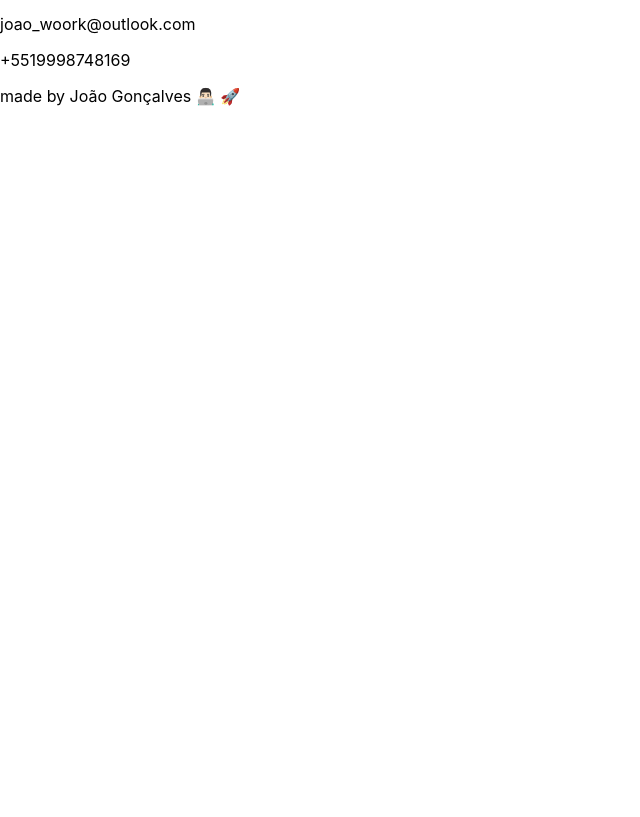
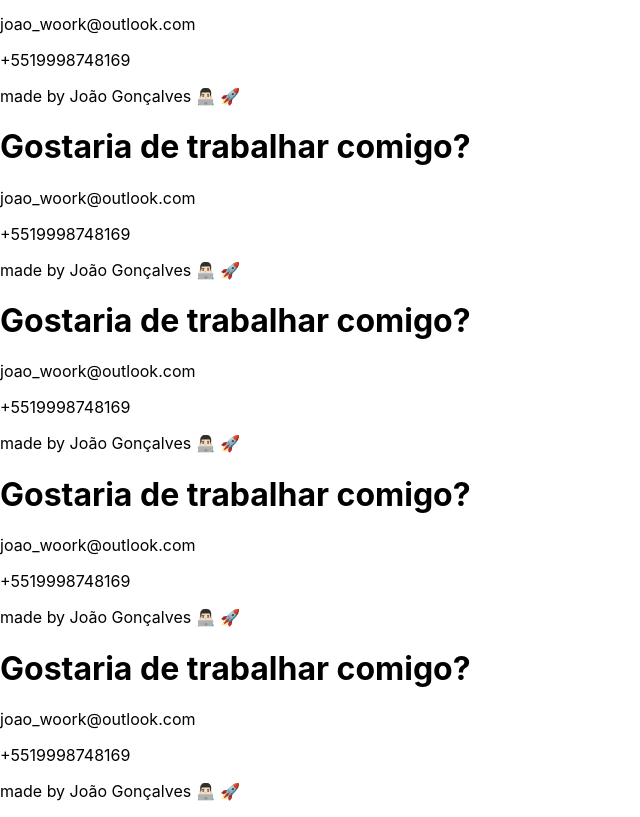
Before and after one commit to jooaogbriel/myportfolio, a React (Create React App) app: page / in a window 1280 px wide. Shown: the part 1120-1937 px from the top of the page, without its empty margins (0-640 px from the left). Before the commit the page ends 1242 px from the top, so only its background shows below. Built offline with nearby package versions, Linux system fonts and the light colour scheme.

Commit message:
duplicat

```diff
--- a/src/components/Final/index.tsx
+++ b/src/components/Final/index.tsx
@@ -8,6 +8,26 @@ export const Final = ( )=> {
             <p>+5519998748169</p>
 
             <p>made by João Gonçalves 👨🏻‍💻 🚀</p>
+            <h1>Gostaria de trabalhar comigo?</h1>
+            <p>joao_woork@outlook.com</p>
+            <p>+5519998748169</p>
+
+            <p>made by João Gonçalves 👨🏻‍💻 🚀</p>
+            <h1>Gostaria de trabalhar comigo?</h1>
+            <p>joao_woork@outlook.com</p>
+            <p>+5519998748169</p>
+
+            <p>made by João Gonçalves 👨🏻‍💻 🚀</p>
+            <h1>Gostaria de trabalhar comigo?</h1>
+            <p>joao_woork@outlook.com</p>
+            <p>+5519998748169</p>
+
+            <p>made by João Gonçalves 👨🏻‍💻 🚀</p>
+            <h1>Gostaria de trabalhar comigo?</h1>
+            <p>joao_woork@outlook.com</p>
+            <p>+5519998748169</p>
+
+            <p>made by João Gonçalves 👨🏻‍💻 🚀</p>
         </C.Container>
     )
 }
```
